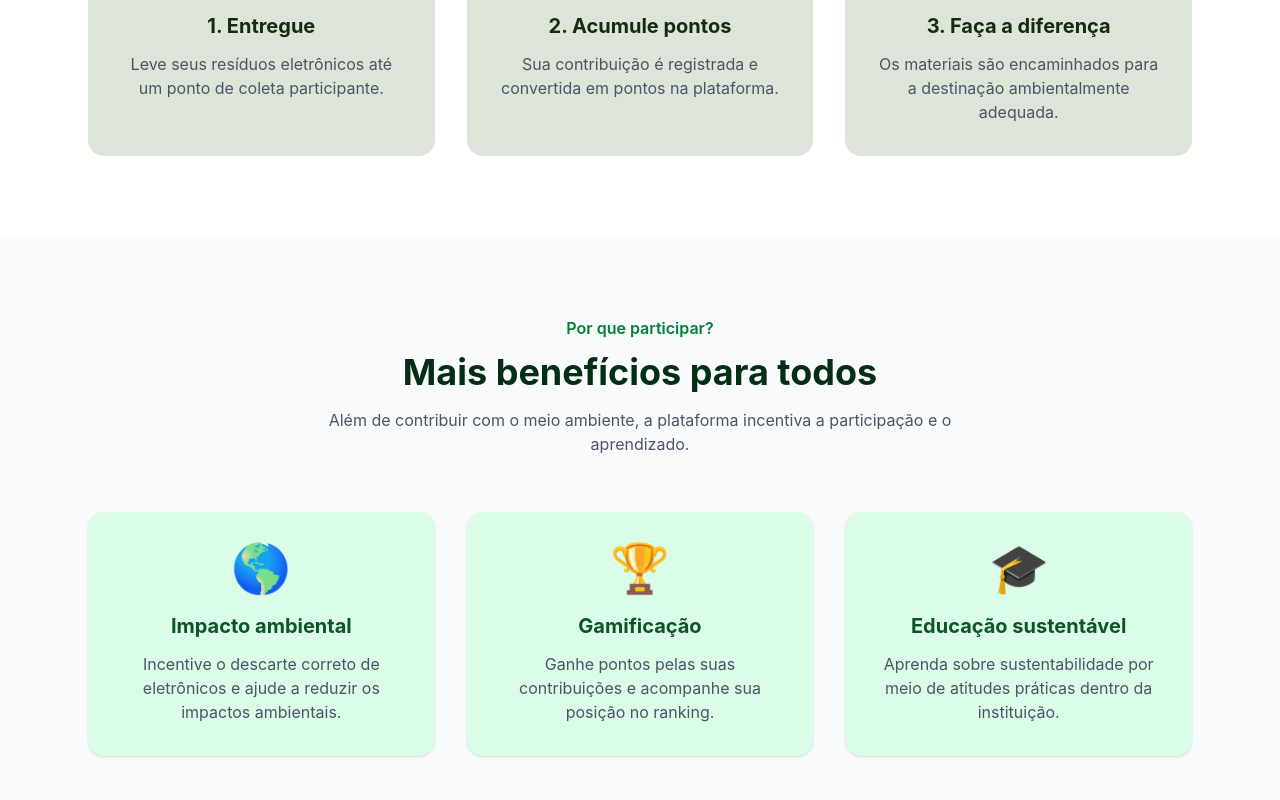
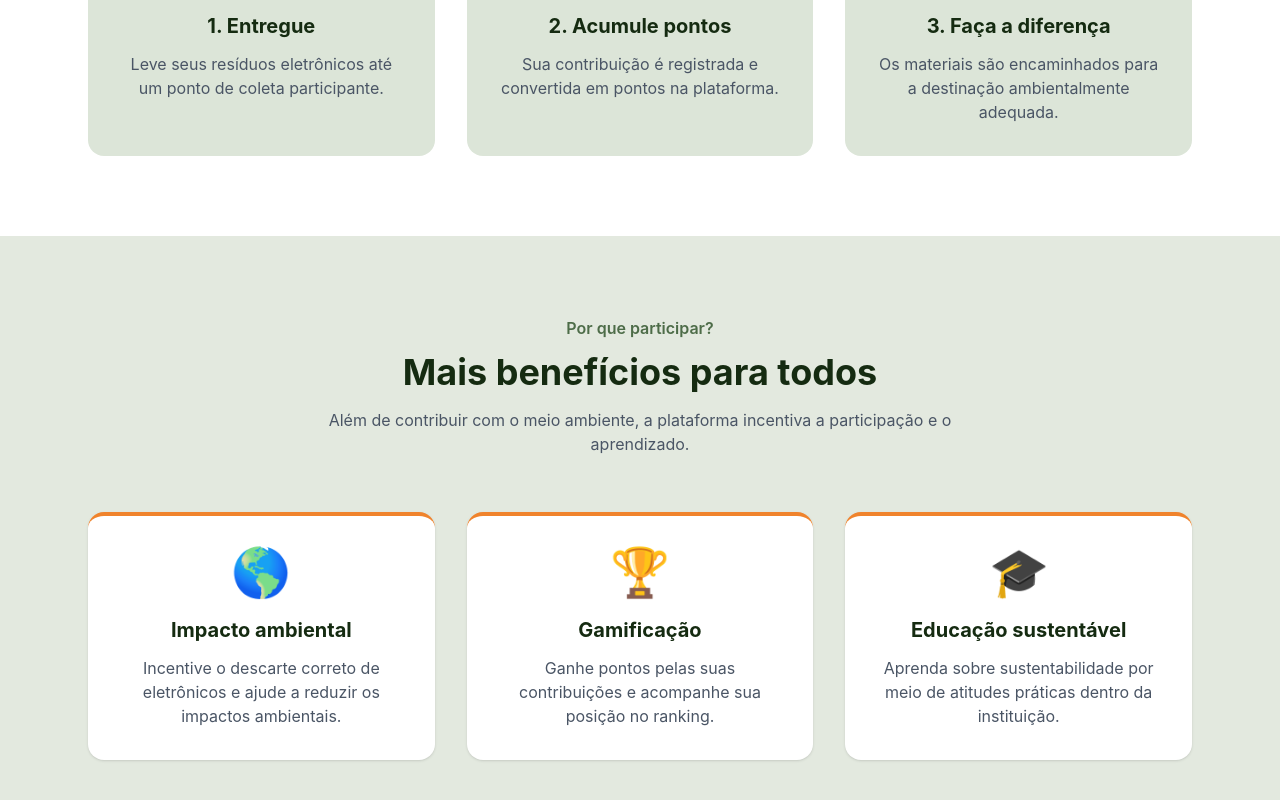
Before and after one commit to GS-EcoTech-Class/EcoTech-Class, a React (Vite) app: page / in a window 1280 px wide. Shown: the part 1086-1886 px from the top of the page. Built offline with nearby package versions, Linux system fonts and the light colour scheme.

Commit message:
style: ajustando cores da seção Vantagens

```diff
--- a/src/components/Vantagens.jsx
+++ b/src/components/Vantagens.jsx
@@ -2,33 +2,37 @@ import React from 'react'
 
 const Vantagens = () => {
   return (
-    <section id="vantagens" className="w-full bg-gray-50 py-20">
+    <section id="vantagens" className="w-full bg-[#e3e9df] py-20">
       <div className="max-w-6xl mx-auto px-6">
 
         {/* título da seção */}
         <div className="text-center mb-14">
-          <span className="text-green-700 font-semibold">Por que participar?</span>
-          <h2 className="text-3xl md:text-4xl font-bold text-green-950 mt-3 mb-4">Mais benefícios para todos</h2>
+          <span className="text-[#4d6c48] font-semibold">Por que participar?</span>
+          <h2 className="text-3xl md:text-4xl font-bold text-[#152b11] mt-3 mb-4">Mais benefícios para todos</h2>
           <p className="text-gray-600 max-w-2xl mx-auto">Além de contribuir com o meio ambiente, a plataforma incentiva a participação e o aprendizado.</p>
         </div>
 
         {/* cards de vantagens */}
         <div className="grid grid-cols-1 md:grid-cols-3 gap-8">
-          <div className="bg-green-100 rounded-2xl p-8 text-center shadow-sm">
+
+          {/* vantagem 1 */}
+          <div className="bg-white border-t-4 border-[#f0832c] rounded-2xl p-8 text-center shadow-sm">
             <span className="text-5xl">🌎</span>
-            <h3 className="text-xl font-bold text-green-900 mt-5 mb-3">Impacto ambiental</h3>
+            <h3 className="text-xl font-bold text-[#152b11] mt-5 mb-3">Impacto ambiental</h3>
             <p className="text-gray-600">Incentive o descarte correto de eletrônicos e ajude a reduzir os impactos ambientais.</p>
           </div>
 
-          <div className="bg-green-100 rounded-2xl p-8 text-center shadow-sm">
+          {/* vantagem 2 */}
+          <div className="bg-white border-t-4 border-[#f0832c] rounded-2xl p-8 text-center shadow-sm">
             <span className="text-5xl">🏆</span>
-            <h3 className="text-xl font-bold text-green-900 mt-5 mb-3">Gamificação</h3>
+            <h3 className="text-xl font-bold text-[#152b11] mt-5 mb-3">Gamificação</h3>
             <p className="text-gray-600">Ganhe pontos pelas suas contribuições e acompanhe sua posição no ranking.</p>
           </div>
 
-          <div className="bg-green-100 rounded-2xl p-8 text-center shadow-sm">
+          {/* vantagem 3 */}
+          <div className="bg-white border-t-4 border-[#f0832c] rounded-2xl p-8 text-center shadow-sm">
             <span className="text-5xl">🎓</span>
-            <h3 className="text-xl font-bold text-green-900 mt-5 mb-3">Educação sustentável</h3>
+            <h3 className="text-xl font-bold text-[#152b11] mt-5 mb-3">Educação sustentável</h3>
             <p className="text-gray-600">Aprenda sobre sustentabilidade por meio de atitudes práticas dentro da instituição.</p>
           </div>
 
```
